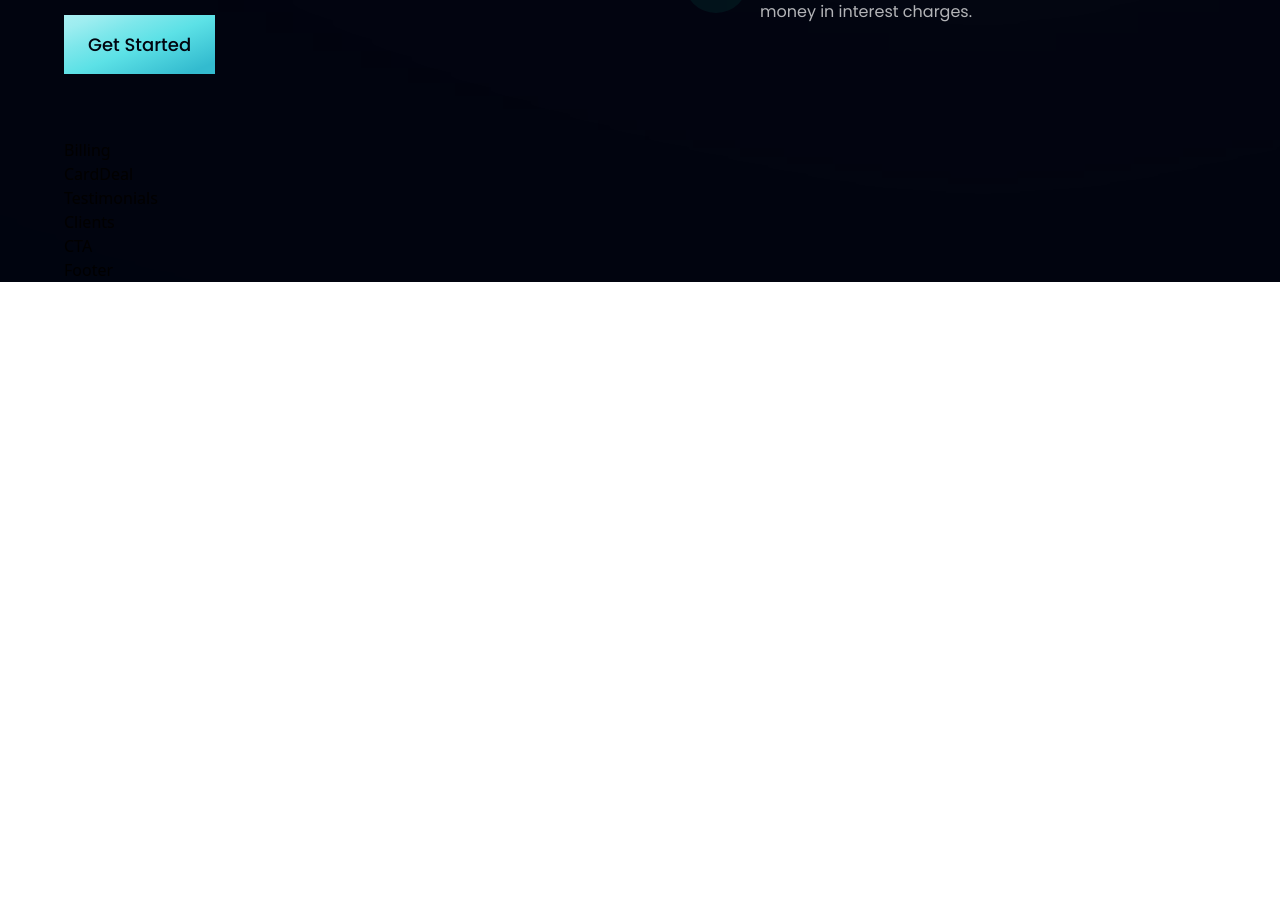
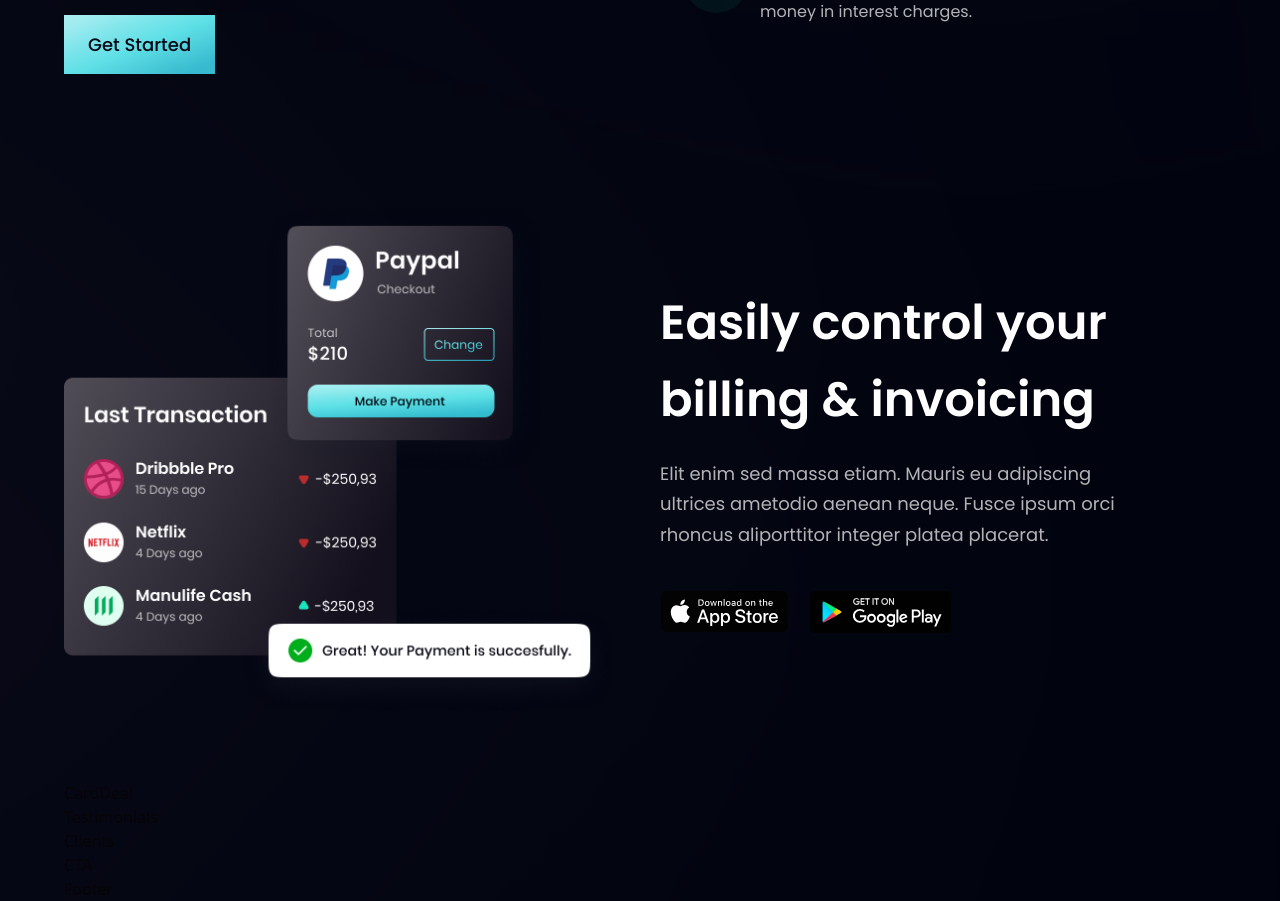
Before and after one commit to jupi1001/react-tailwind, a React (Vite) app: page / in a window 1280 px wide. Shown: the part 1360-2261 px from the top of the page. Before the commit the page ends 1642 px from the top, so only its background shows below. Built offline with nearby package versions, Linux system fonts and the light colour scheme.

Commit message:
Add billing

```diff
--- a/src/components/Billing.jsx
+++ b/src/components/Billing.jsx
@@ -1,7 +1,32 @@
 import React from "react";
+import { apple, google, bill } from "../assets";
+import style, { layout } from "../style";
 
 const Billing = () => {
-  return <div>Billing</div>;
+  return (
+    <section id="product" className={layout.sectionReverse}>
+      <div className={layout.sectionImgReverse}>
+        <img src={bill} alt="billing" className="w-[100%] h-[100%] relative z-[5]" />
+        <div className="absolute z-[3] -left-1/2 top-0 w-[50%] h-[50%] rounded-full white__gradient" />
+        <div className="absolute z-[0] -left-1/2 bottom-0 w-[50%] h-[50%] rounded-full pink__gradient" />
+      </div>
+      <div className={layout.sectionInfo}>
+        <h2 className={style.heading2}>
+          Easily control your <br className="sm:block hidden" /> billing & invoicing
+        </h2>
+        <p className={`${style.paragraph} max-w-[470px] mt-5`}>
+          {" "}
+          Elit enim sed massa etiam. Mauris eu adipiscing ultrices ametodio aenean neque. Fusce ipsum orci rhoncus
+          aliporttitor integer platea placerat.
+        </p>
+
+        <div className="flex flex-row flex-wrap sm:mt-10 mt-6">
+          <img src={apple} alt="google_play" className="w-[128.86px] h-[42.05px] object-contain mr-5 cursor-pointer" />
+          <img src={google} alt="google_play" className="w-[144.17px] h-[43.08px] object-contain cursor-pointer" />
+        </div>
+      </div>
+    </section>
+  );
 };
 
 export default Billing;
```
